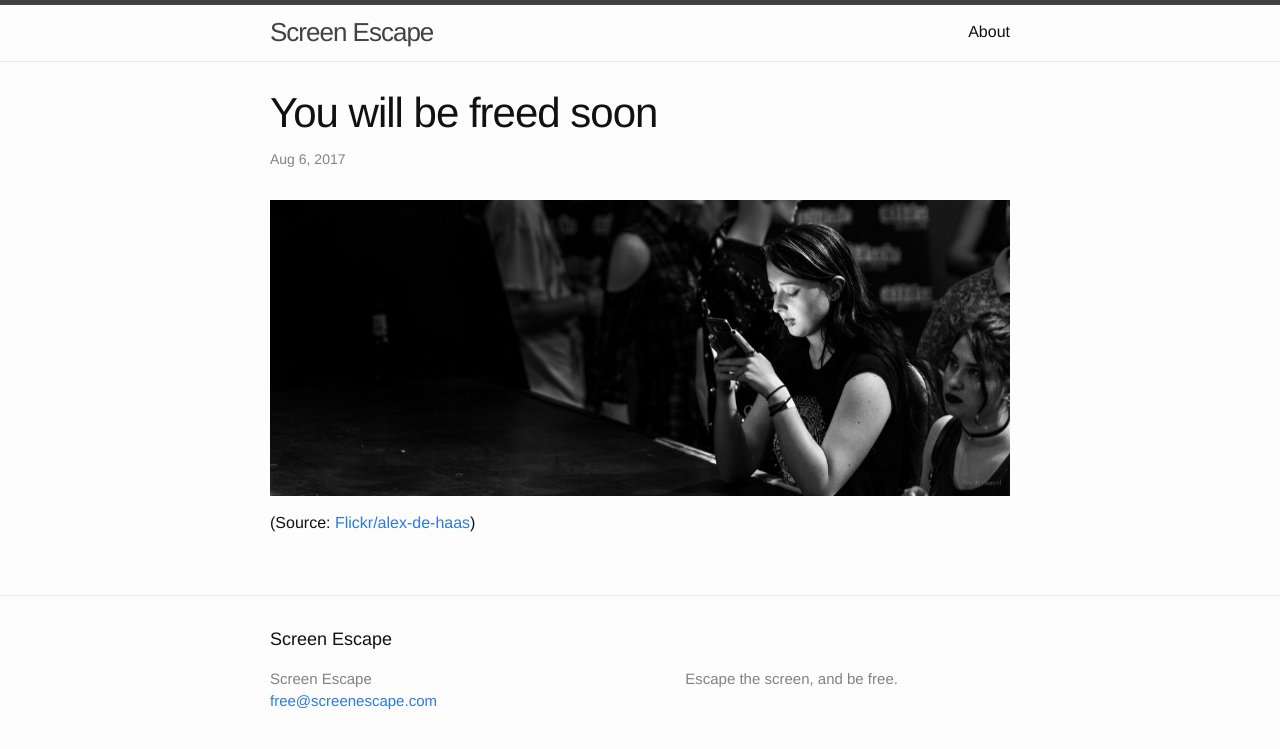
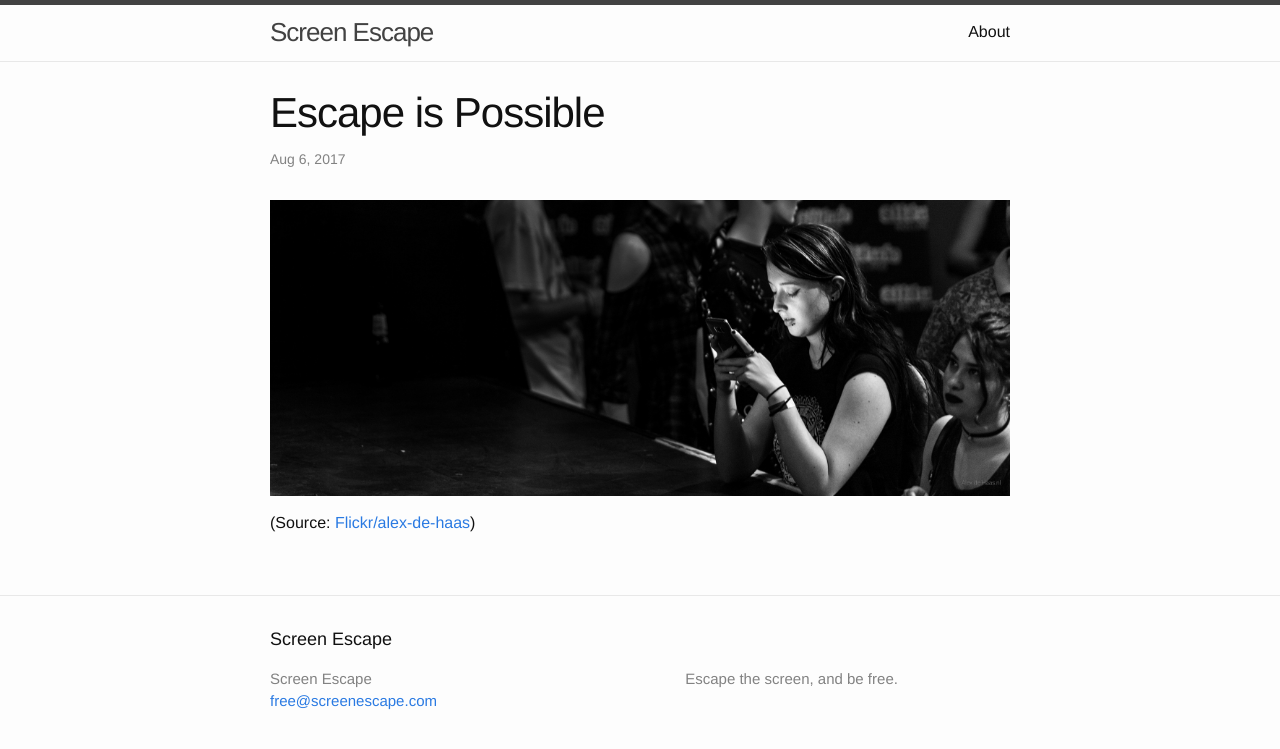
Before and after one commit to screenescape/screenescape.github.io, a Jekyll site: the page built from _posts/2017-08-06-soon.markdown, in a window 1280 px wide. Shown: the top 749 px of the page. Built offline with Jekyll 4.4.1, drawn with Linux system fonts in a browser that asks for light colours.

Commit message:
Update 2017-08-06-soon.markdown

```diff
--- a/_posts/2017-08-06-soon.markdown
+++ b/_posts/2017-08-06-soon.markdown
@@ -1,6 +1,6 @@
 ---
 layout: post
-title: You will be freed soon
+title: Escape is Possible
 date: '2017-08-06 10:35:00'
 tags:
 ---
```
